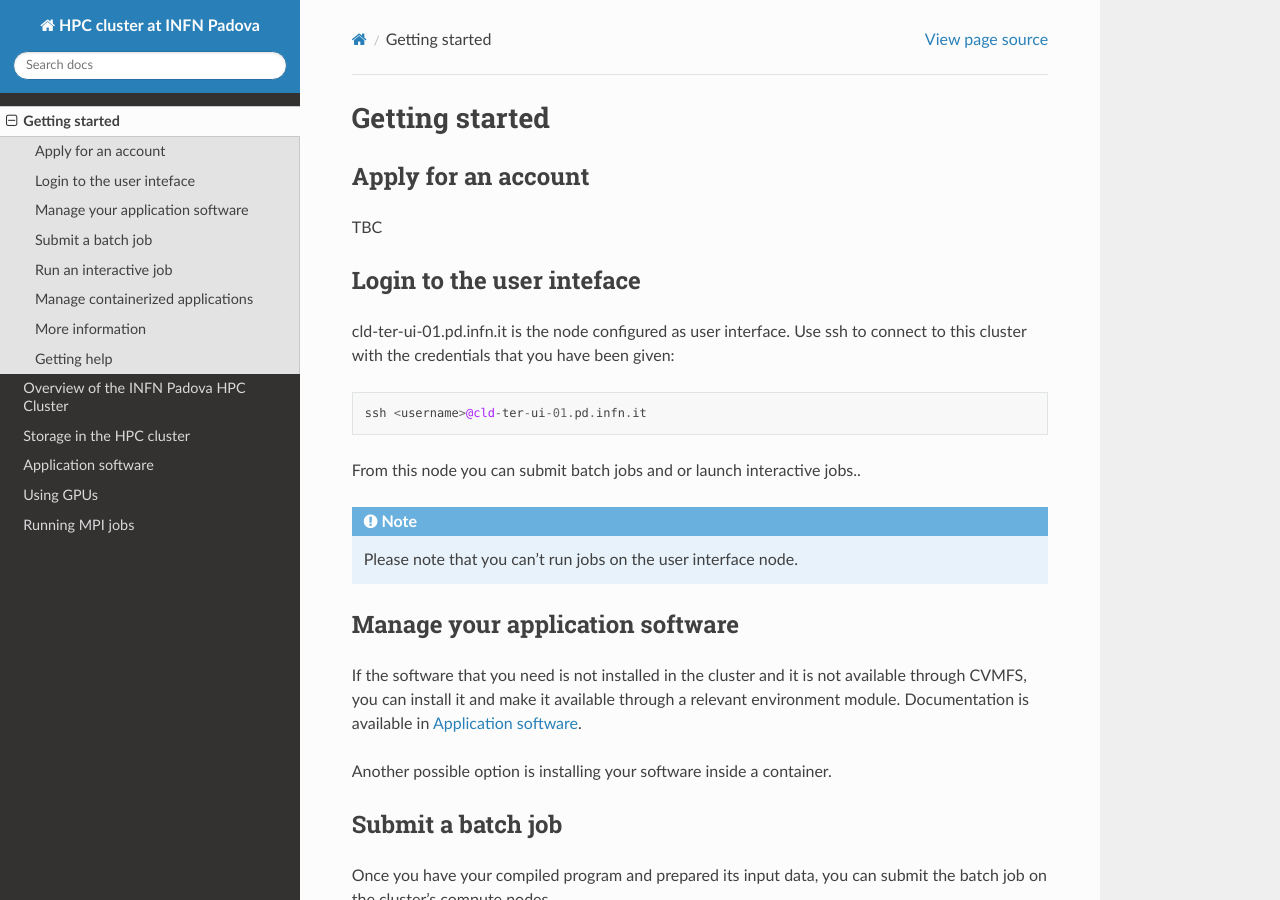
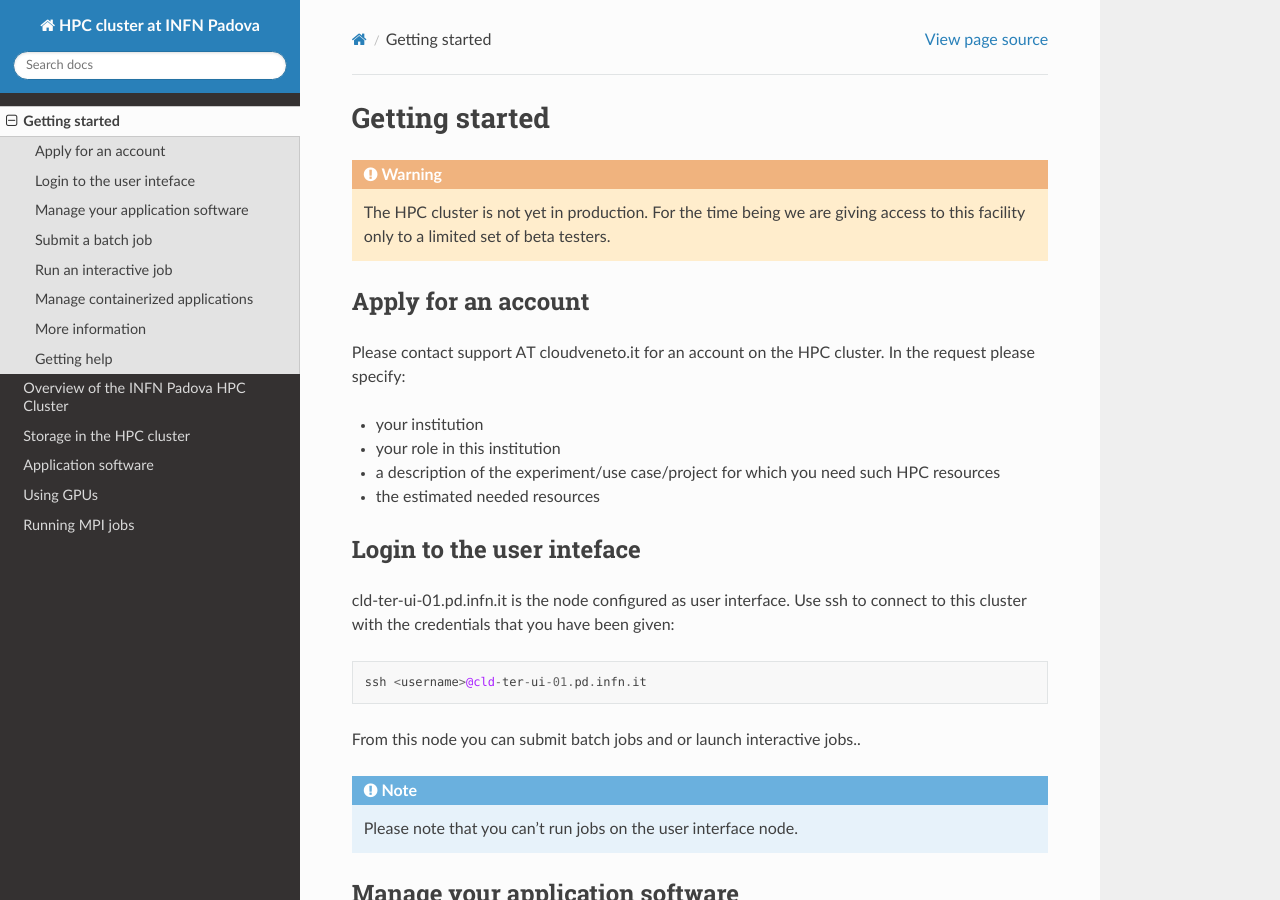
Before and after one commit to marcoverl/HPCPadovaUserGuide, a Sphinx documentation site: the page built from docs/source/gettingstarted.rst, in a window 1280 px wide and 900 px high. Built offline with Sphinx 7.4.7 and the Read the Docs theme 3.1.0, drawn with Linux system fonts in a browser that asks for light colours; some of the changed text lies outside the part shown.

Commit message:
support contact and other minor changes

```diff
--- a/docs/source/cluster.rst
+++ b/docs/source/cluster.rst
@@ -23,10 +23,6 @@
 When you submit a job, you must specify the partition and the QOS to be used (unless
 you are fine with the default values)
 
-
-.. NOTE ::
-
-   Il seguente dobbiamo ancora definirlo. Questa e' una proposta
 
 
 In the INFN Padova HPC cluster the following partitions are available:
--- a/docs/source/conf.py
+++ b/docs/source/conf.py
@@ -6,8 +6,8 @@
 copyright = '2021, HPC INFN Padova Support Team'
 author = 'HPC INFN Padova Support Team'
 
-release = '0.3'
-version = '0.3.0'
+release = '0.4'
+version = '0.4.0'
 
 # -- General configuration
 
--- a/docs/source/gettingstarted.rst
+++ b/docs/source/gettingstarted.rst
@@ -1,9 +1,24 @@
 Getting started
 ================
+.. WARNING::
+
+   The HPC cluster is not yet in production.
+   For the time being we are giving access to this facility only to a limited
+   set of beta testers.
+
 
 Apply for an account
 --------------------
-TBC
+
+Please contact support AT cloudveneto.it for an account on the HPC cluster.
+In the request please specify:
+
+* your institution
+* your role in this institution
+* a description of the experiment/use case/project for which you need such HPC
+  resources
+* the estimated needed resources
+
 
 Login to the user inteface
 -------------------------
@@ -170,4 +185,7 @@
 
 Getting help
 ------------
-TBC
+
+For the time being please contact support AT cloudveneto.it for support
+request. A dedicated HPC support mailing list will likely be created in the
+future.
```
